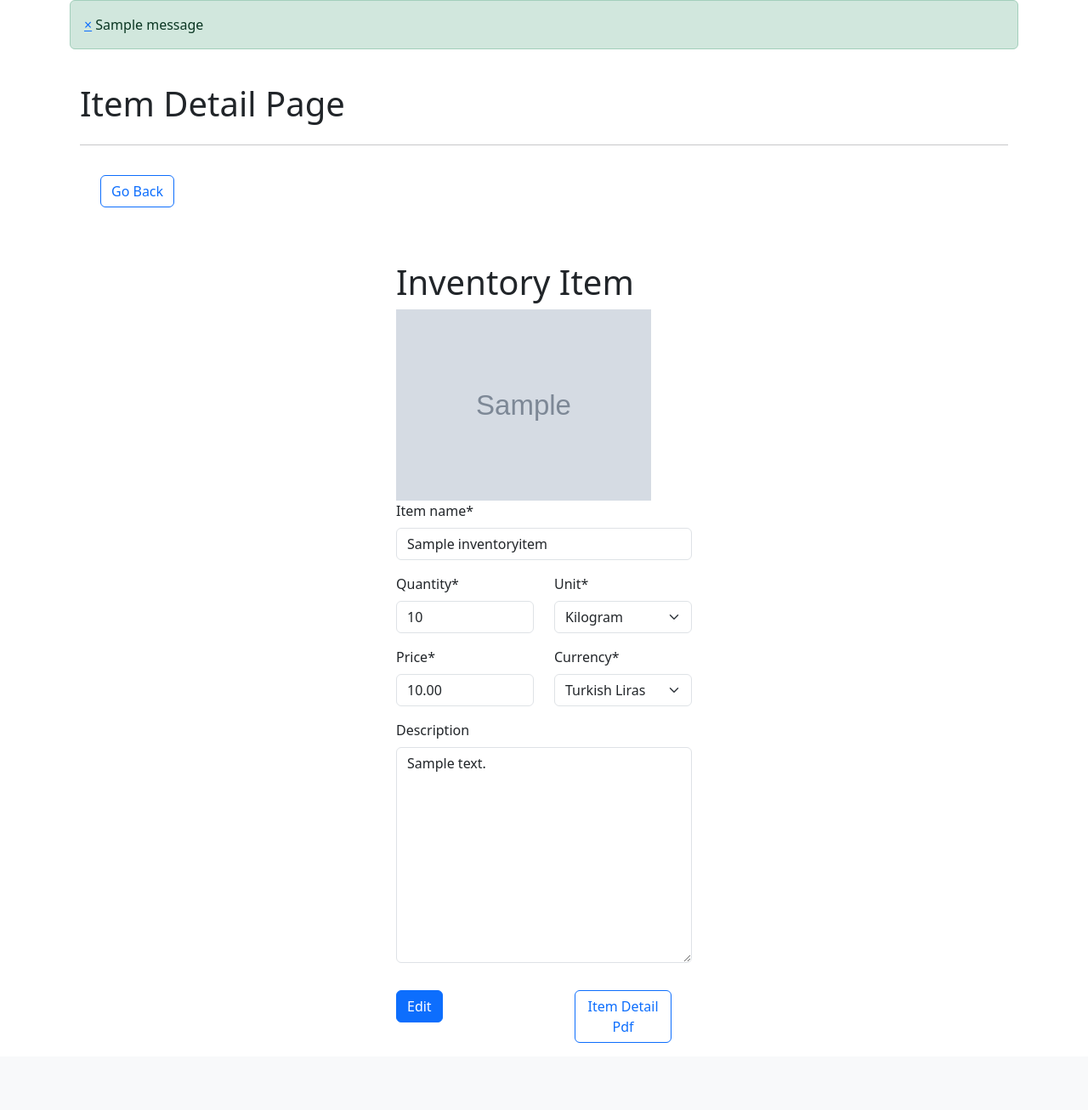
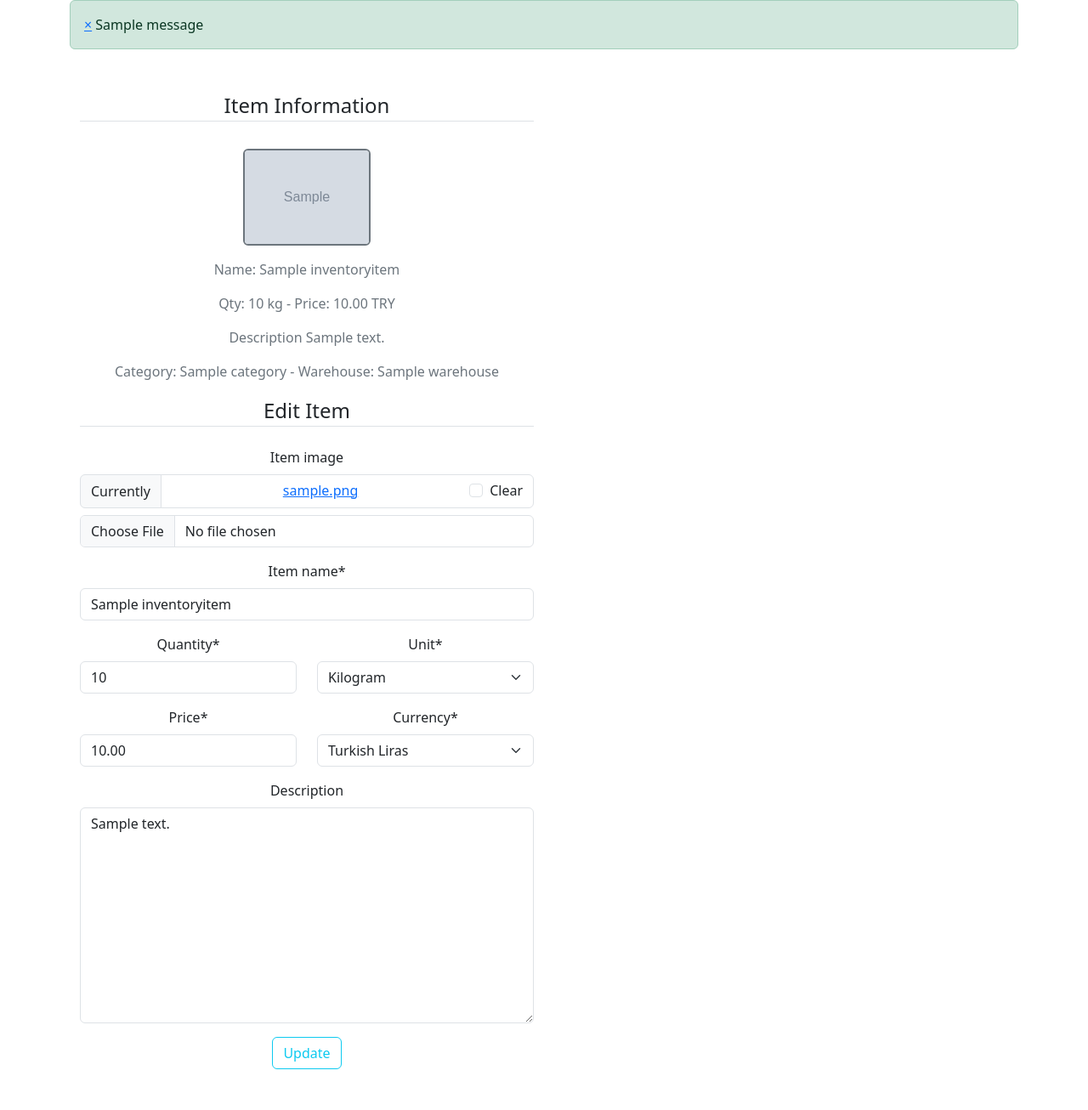
Before and after one commit to recinan/inventeru_project, a Django app: a page that uses inventory_management_con/templates/inventory_man/item_detail.html in a window 1280 px wide. Shown: the part 56-1362 px from the top of the page at 85% size. Before the commit the page ends 1283 px from the top, so only its background shows below. Run offline with Django 5.2, Linux system fonts and the light colour scheme; a user stored in the database is signed in; tables that the repository leaves empty hold one stand-in row (values such as "Sample post"); grey boxes marked "Sample" are stand-in pictures; one stand-in notice (Sample message) is shown; some libraries are stand-ins or nearby versions.

Commit message:
changes update

```diff
--- a/inventory_management_con/inventory_man/views.py
+++ b/inventory_management_con/inventory_man/views.py
@@ -16,6 +16,7 @@ from reportlab.lib.utils import ImageReader
 from PIL import Image
 import re
 from django.core.paginator import Paginator
+from util_funcs.Paginator import PaginatorClass
 
 # Create your views here.
 
@@ -50,14 +51,16 @@ def list_item(request, warehouse_slug):
     warehouse = get_object_or_404(Warehouse, user=request.user, slug = warehouse_slug)
     category_list = Category.objects.filter(user = request.user, warehouse=warehouse)
     inventory_items = InventoryItem.objects.filter(user=request.user,warehouse=warehouse)
-
+    """
     p_item = Paginator(inventory_items,15)
     page_item = request.GET.get('item_page')
-    items = p_item.get_page(page_item)
-
-    p_category = Paginator(category_list,4)
+    items = p_item.get_page(page_item)"""
+    items = PaginatorClass.paginator(request,inventory_items,15,'item_page')
+    """
+    p_category = Paginator(category_list,3)
     page_category = request.GET.get('category_page')
-    categories = p_category.get_page(page_category)
+    categories = p_category.get_page(page_category)"""
+    categories = PaginatorClass.paginator(request,category_list,3,'category_page')
 
     context = {
         'warehouse':warehouse,
@@ -73,14 +76,17 @@ def list_item_category(request, warehouse_slug, category_slug):
     all_categories = Category.objects.filter(user = request.user,warehouse=warehouse)
     category = get_object_or_404(Category, user=request.user, slug = category_slug)
     inventory_items = InventoryItem.objects.filter(user=request.user,category=category)
-
+    """
     p_item = Paginator(inventory_items,15)
     page_item = request.GET.get('item_page')
-    items = p_item.get_page(page_item)
+    items = p_item.get_page(page_item)"""
+    items = PaginatorClass.paginator(request,inventory_items,15,'item_page')
 
+    """
     p_category = Paginator(all_categories,4)
     page_category = request.GET.get('category_page')
-    categories = p_category.get_page(page_category)
+    categories = p_category.get_page(page_category)"""
+    categories = PaginatorClass.paginator(request,all_categories,3,'category_page')
 
 
     context = {
@@ -96,13 +102,17 @@ def list_item_less_than_five(request,warehouse_slug):
     all_categories = Category.objects.filter(user = request.user,warehouse=warehouse)
     #category = get_object_or_404(Category, slug = category_slug)
     inventory_items_less_than_five= InventoryItem.objects.filter(user=request.user,warehouse=warehouse, quantity__lte = 5 )
-
+    """
     p_item = Paginator(inventory_items_less_than_five,15)
     page_item = request.GET.get('item_page')
-    items = p_item.get_page(page_item)
+    items = p_item.get_page(page_item)"""
+    items = PaginatorClass.paginator(request,inventory_items_less_than_five,15,'item_page')
+
+    """
     p_category = Paginator(all_categories,4)
     page_category = request.GET.get('category_page')
-    categories = p_category.get_page(page_category)
+    categories = p_category.get_page(page_category)"""
+    categories = PaginatorClass.paginator(request,all_categories,3,'category_page')
 
     context = {
         'warehouse':warehouse,
@@ -181,8 +191,8 @@ def edit_item(request, pk):
 
 @login_required(login_url='login')
 def item_detail(request, warehouse_slug, category_slug, item_slug):
-    warehouse = get_object_or_404(Warehouse, slug = warehouse_slug)
-    category = get_object_or_404(Category, slug=category_slug)
+    warehouse = get_object_or_404(Warehouse, user=request.user,slug = warehouse_slug)
+    category = get_object_or_404(Category, user=request.user,slug=category_slug)
     item = get_object_or_404(InventoryItem, warehouse=warehouse, category=category, slug=item_slug)
     if request.method == 'POST':
         form = InventoryItemFormWarehouse(request.POST, instance = item)
@@ -204,7 +214,7 @@ def item_detail(request, warehouse_slug, category_slug, item_slug):
 
 @login_required(login_url='login')
 def search_product_bar(request,warehouse_slug):
-    warehouse = get_object_or_404(Warehouse, slug=warehouse_slug)
+    warehouse = get_object_or_404(Warehouse, user=request.user, slug=warehouse_slug)
 
     search_filter = request.GET.get('searchProduct', '').strip()
 
@@ -213,11 +223,22 @@ def search_product_bar(request,warehouse_slug):
 
     category_list = Category.objects.filter(user=request.user, warehouse=warehouse)
     inventory_items = InventoryItem.objects.filter(user=request.user, warehouse=warehouse, item_name__contains = search_filter)
+    """
+    p = Paginator(category_list,3)
+    page = request.GET.get('category_page')
+    categories = p.get_page(page)"""
+    categories = PaginatorClass.paginator(request,category_list,3,'category_page')
+    """
+    p_item = Paginator(inventory_items,15)
+    page_item = request.GET.get('item_page')
+    items = p_item.get_page(page_item)"""
+    items = PaginatorClass.paginator(request,inventory_items,15,'item_page')
+
     context = {
         'warehouse':warehouse,
         'warehouse_slug':warehouse_slug,
-        'categorylist':category_list,
-        'all_items':inventory_items
+        'categorylist':categories,
+        'all_items':items
     }
     return render(request, 'category_man/list_category.html',context)
 
@@ -234,8 +255,8 @@ def delete_item(request, pk):
 
 @login_required(login_url='login')
 def item_detail_pdf(request,warehouse_slug,category_slug,item_slug):
-    warehouse = get_object_or_404(Warehouse, slug=warehouse_slug)
-    category = get_object_or_404(Category, slug=category_slug)
+    warehouse = get_object_or_404(Warehouse,user=request.user, slug=warehouse_slug)
+    category = get_object_or_404(Category, user=request.user,slug=category_slug)
     item = get_object_or_404(InventoryItem, slug = item_slug, warehouse=warehouse,category=category)
 
     # Create ByteStream Buffer
--- a/inventory_management_con/templates/inventory_man/item_detail.html
+++ b/inventory_management_con/templates/inventory_man/item_detail.html
@@ -2,20 +2,27 @@
 {% load crispy_forms_tags %}
 
 {% block content %}
-    <div class="container">
-        <div class="row">
-            <div class="col d-flex mt-4">
-                <h1>Item Detail Page</h1>
-            </div>
-        </div>
-        <hr size="6">
-        <button onclick="goBack()" class="btn btn-outline-primary my-3 mx-4">Go Back</button>
-        <div class="row">
-            <div class="col-11 col-md-4 mx-auto mt-5">
-                <h1>Inventory Item</h1>
-                <img src="{{item.item_image.url}}" alt="{{item.item_name}}" style="max-width: 300px;">
-                <form method="POST" enctype="multipart/form-data">
-                    {% csrf_token %}
+<div class="container text-center">
+    <div class="row mt-5 mb-5">
+        <div class="col-6">
+          <div class="content-section col-lg-12 col-md-12 col-sm-12 tutorial-style" style="min-height: 65vh;">
+            <legend class="border-bottom mb-4">Item Information</legend>
+            <form method="POST" enctype="multipart/form-data">
+                {% csrf_token %}
+                <div class="media">
+                    <div class="media-body">
+                        <img class="img-fluid border border-2 border-secondary rounded mt-2 mb-3" src="{{item.item_image.url}}" style="max-width: 150px;" alt="">
+                        <p class="text-secondary">Name: {{form.instance.item_name}}</p>
+                        <p class="text-secondary">Qty: {{form.instance.quantity}} {{form.instance.unit}} - Price: {{form.instance.price}} {{form.instance.currency}}</p>
+                        <p class="text-secondary">Description {{form.instance.description}}</p>
+                        <p class="text-secondary">Category: {{item.category}} - Warehouse: {{item.warehouse}}</p>
+                    </div>
+                </div>
+                <fieldset class="form-group">
+                    <legend class="border-bottom mb-4">Edit Item</legend>
+                    <div class="form-group">
+                        {{ form.item_image|as_crispy_field }}
+                    </div>
                     <div class="form-group">
                         {{ form.item_name|as_crispy_field }}
                     </div>
@@ -38,21 +45,18 @@
                     <div class="form-group">
                         {{ form.description|as_crispy_field }}
                     </div>
-                    <div class="row">
-                        <div class="col-6">
-                            <div class="mt-3">
-                                <button class="btn btn-primary">Edit</button>
-                            </div>
-                        </div>
-                        <div class="col-6">
-                            <a href="{% url 'item-detail-pdf' warehouse_slug category_slug item_slug%}" class="btn btn-outline-primary my-3 mx-4">Item Detail Pdf</a>
-                        </div>
-                    </div>
 
-                </form>
-            </div>
+                </fieldset>
+
+                <div class="form-group">
+                    <button class="btn btn-outline-info" type="submit">Update</button>
+                </div>
+
+            </form>
+          </div>
         </div>
     </div>
+</div>
 
     <script>
         function goBack() {
```
Also changed, not shown: inventory_management_con/category_man/views.py (+21 -6 lines), inventory_management_con/templates/category_man/list_category.html (+18 -5 lines), inventory_management_con/templates/inventory_man/dashboard.html (+1 -15 lines), inventory_management_con/util_funcs/Paginator.py (added, +10 -0 lines).
